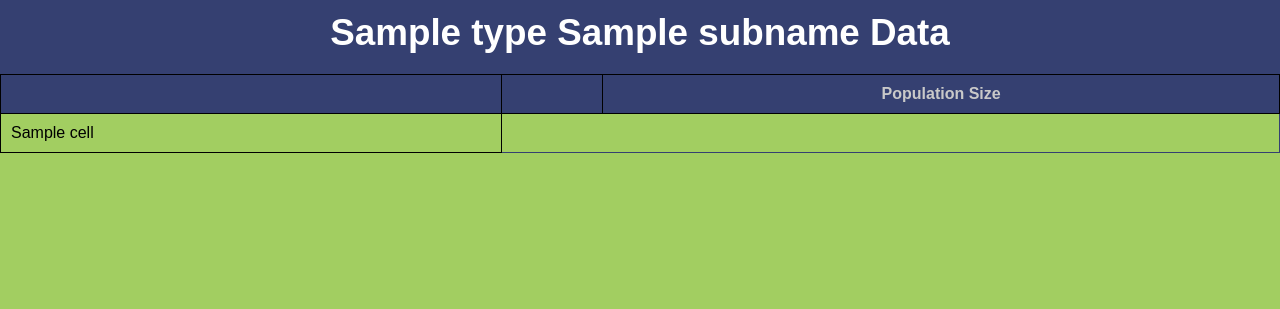
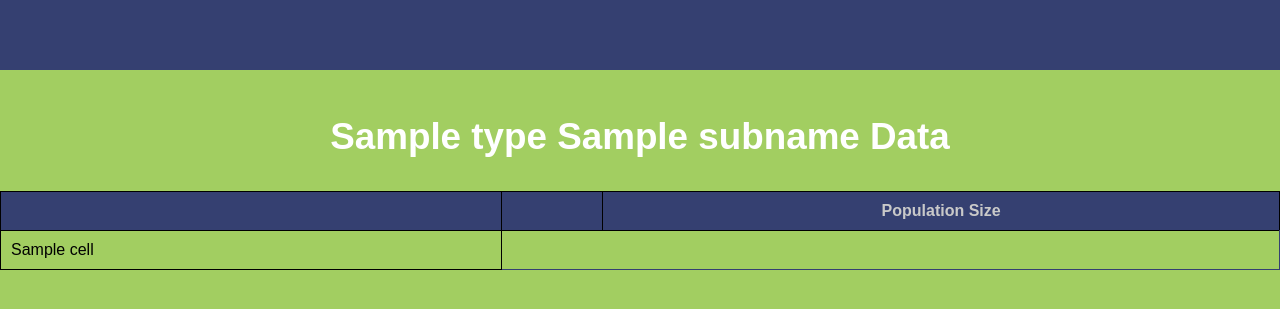
Before and after one commit to Eileen-S-L/SAFEUS_WebsiteProject, a Python web app: template templates/data_results.html in a window 1280 px wide. Shown: the top 309 px of the page. Run offline with Jinja, Linux system fonts and the light colour scheme; the template is opened without the code that fills it: most values are stand-ins (such as "Sample title", 1, 10 or a date in 2020).

Commit message:
adding styles

```diff
--- a/templates/data_results.html
+++ b/templates/data_results.html
@@ -8,7 +8,8 @@
     </head>
 
     <body>
-        <h2 class="sticky-header">{{type}} {{subname}} Data</h2>
+        <div class="sticky-header">
+            <h2>{{type}} {{subname}} Data</h2>
             {% if result %}
 
             <div class="sticky-table">
@@ -115,5 +116,6 @@
                 <p>This is the link to get back to the homepage:
                 <a href="/">homepage</a>
             {% endif  %}
+        </div>
     </body>
 </html>
```
Lines whose indentation alone changed are shown as unchanged.
